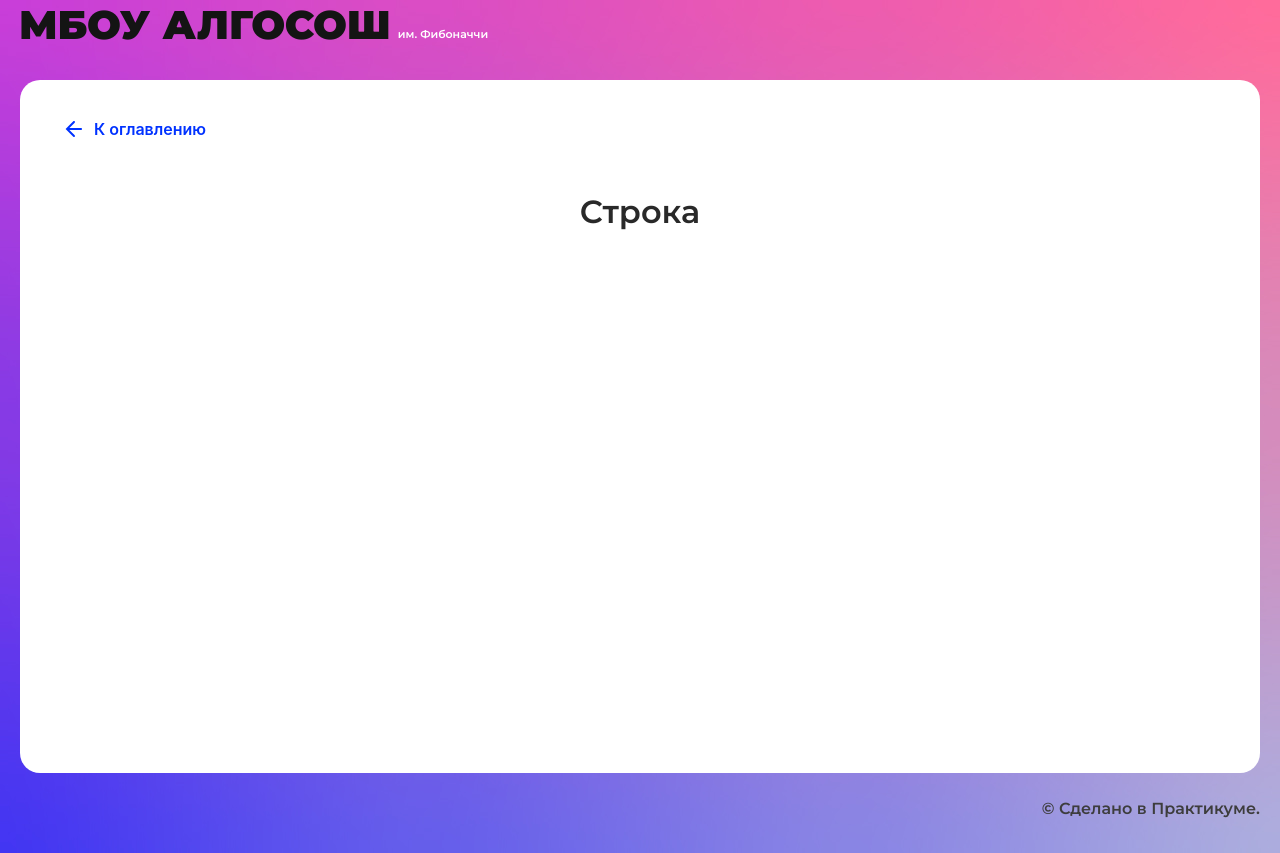
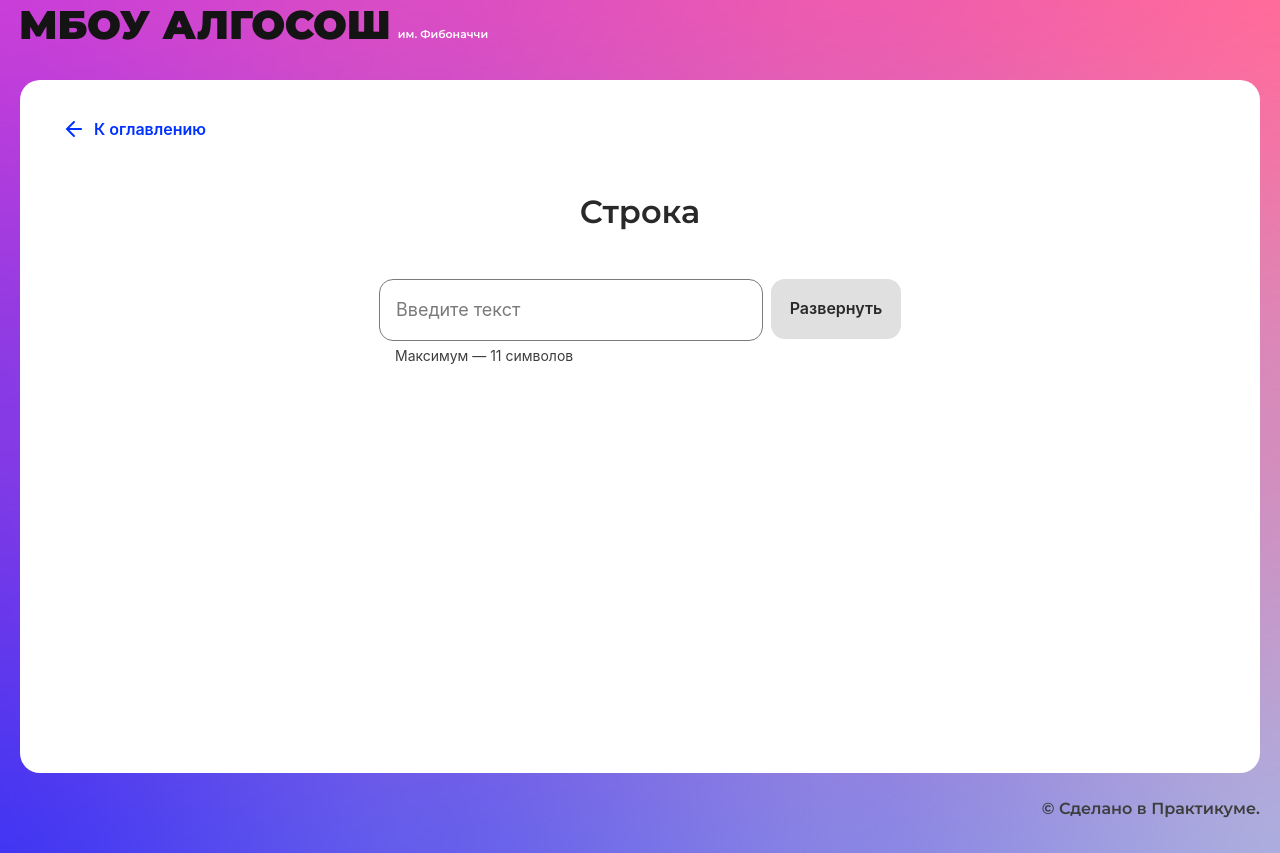
Before and after one commit to Luba-web/algososh, a React (Create React App) app: page /recursion in a window 1280 px wide. Built offline with nearby package versions, Linux system fonts and the light colour scheme.

Commit message:
feat: add string algorithm

```diff
--- /dev/null
+++ b/src/components/string/string.module.css
@@ -0,0 +1,17 @@
+.content {
+  display: flex;
+  justify-content: center;
+  max-width: 522px;
+  margin: 0 auto;
+}
+
+.list {
+  margin: 0;
+  padding: 0;
+  list-style-type: none;
+  position: relative;
+  display: flex;
+  justify-content: center;
+  margin-top: 150px;
+  gap: 16px;
+}
--- a/src/components/string/string.tsx
+++ b/src/components/string/string.tsx
@@ -1,10 +1,95 @@
 import React from "react";
 import { SolutionLayout } from "../ui/solution-layout/solution-layout";
+import { Input } from "../ui/input/input";
+import { Button } from "../ui/button/button";
+import styles from "./string.module.css";
+import { Circle } from "../ui/circle/circle";
+import { ElementStates } from "../../types/element-states";
+import { DELAY_IN_MS } from "../../constants/delays";
+
+interface IElemState {
+  state?: ElementStates;
+  item: string;
+}
 
 export const StringComponent: React.FC = () => {
-  return (
+
+const [valueInput, setValueInput] = React.useState('');
+const [valueString, setValueString] = React.useState('' || Array<IElemState>);
+const [disabled, setDisabled] = React.useState<boolean>(false);
+
+const handleChange = (e: React.ChangeEvent<HTMLInputElement>) => {
+  let target = e.target as HTMLInputElement;
+  setValueInput(target.value);
+}
+
+const handleClick = (e: React.SyntheticEvent): void => {
+  e.preventDefault();
+  reverseString(valueInput);
+  setValueInput('');
+}
+
+//swap
+const swap = (arr: string[] | number[] | IElemState[], firstIndex: number, secondIndex: number): void => {
+  const temp = arr[firstIndex];
+  arr[firstIndex] = arr[secondIndex];
+  arr[secondIndex] = temp;
+};
+//delay
+const delay = (num: number) => {
+  return new Promise(resolve => setTimeout(resolve, num));
+}
+
+//код сортировки реверса
+const reverseString = async (str: string) => {
+  const arrString: IElemState[] = [];
+  str.split('').forEach((item) => {
+    arrString.push({item: item, state: ElementStates.Default})
+  })
+  setValueString(arrString);
+  let start = 0;
+  let end = arrString.length - 1;
+  console.log(end);
+  while (start < end) {
+    if(end < 3) {
+      arrString[start].state = ElementStates.Changing
+      arrString[end].state = ElementStates.Changing
+    }
+    await delay(DELAY_IN_MS);
+    swap(arrString, start, end);
+    arrString[start].state = ElementStates.Modified
+    arrString[end].state = ElementStates.Modified
+    start++;
+    end--;
+    arrString[start].state = ElementStates.Changing
+    arrString[end].state = ElementStates.Changing
+    setValueString([...arrString])
+  }
+  arrString[start].state = ElementStates.Modified
+  arrString[end].state = ElementStates.Modified
+  setValueString([...arrString])
+}
+
+React.useEffect(() => {
+  setDisabled(valueInput.length === 0 ? true : false);
+}, [valueInput]);
+
+return (
     <SolutionLayout title="Строка">
-
+      <div className={styles.content}>
+      <Input value={valueInput} placeholder={'Введите текст'} isLimitText = {true} maxLength={11} extraClass={'mr-4'} onChange={handleChange}></Input>
+      <Button text={'Развернуть'} isLoader={false} disabled={disabled} onClick={handleClick}></Button>
+      </div>
+      <ul className={styles.list}>
+       {valueString?.map((item, index) => (
+          <li key = {index}>
+            <Circle
+              letter={item.item}
+              state={item.state}
+            />
+          </li>
+        ))}
+      </ul>
     </SolutionLayout>
   );
 };
--- a/src/components/ui/input/input.tsx
+++ b/src/components/ui/input/input.tsx
@@ -18,7 +18,7 @@ export const Input: React.FC<InputProps> = ({
 }) => {
   const limitText =
     type === "text"
-      ? `Максимум — ${maxLength} символа`
+      ? `Максимум — ${maxLength} символов`
       : `Максимальное число — ${max}`;
 
   return (
```
Also changed, not shown: 1 other file (tests, documents, lock files or other folders).
